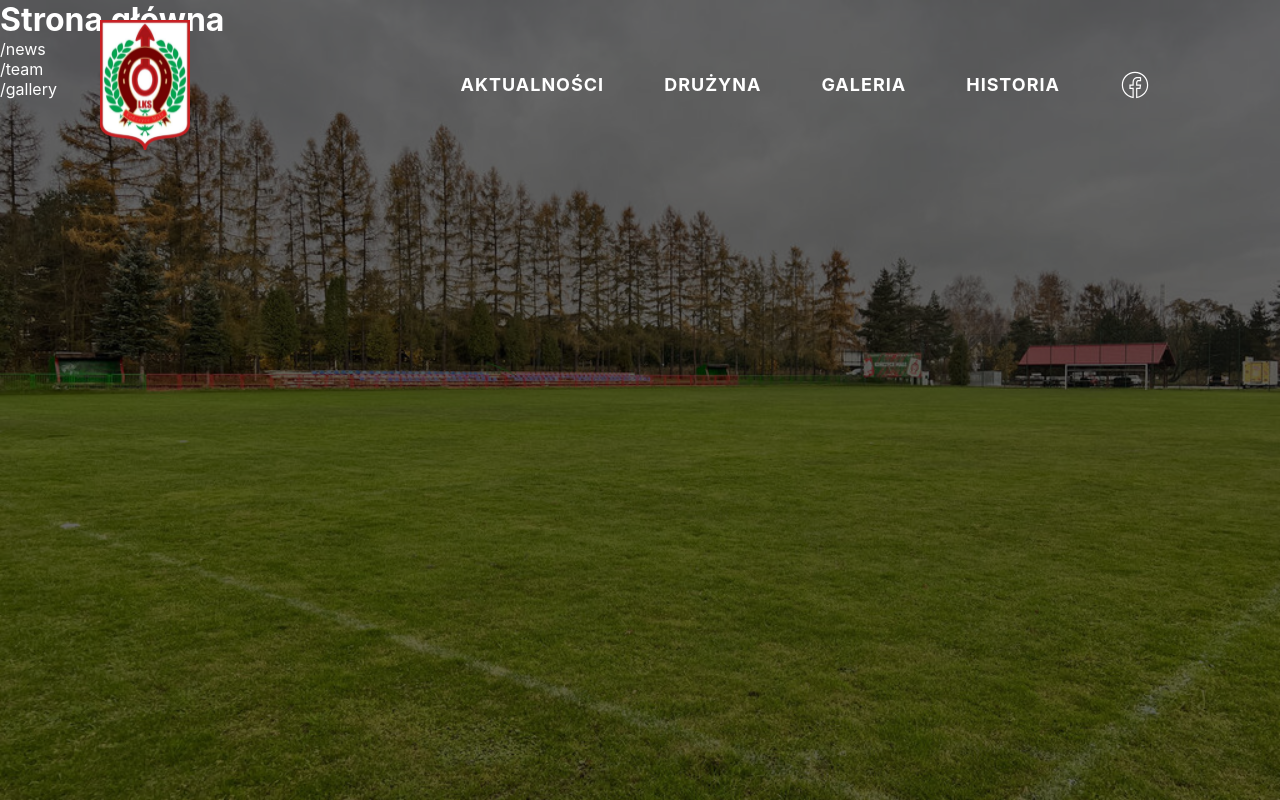
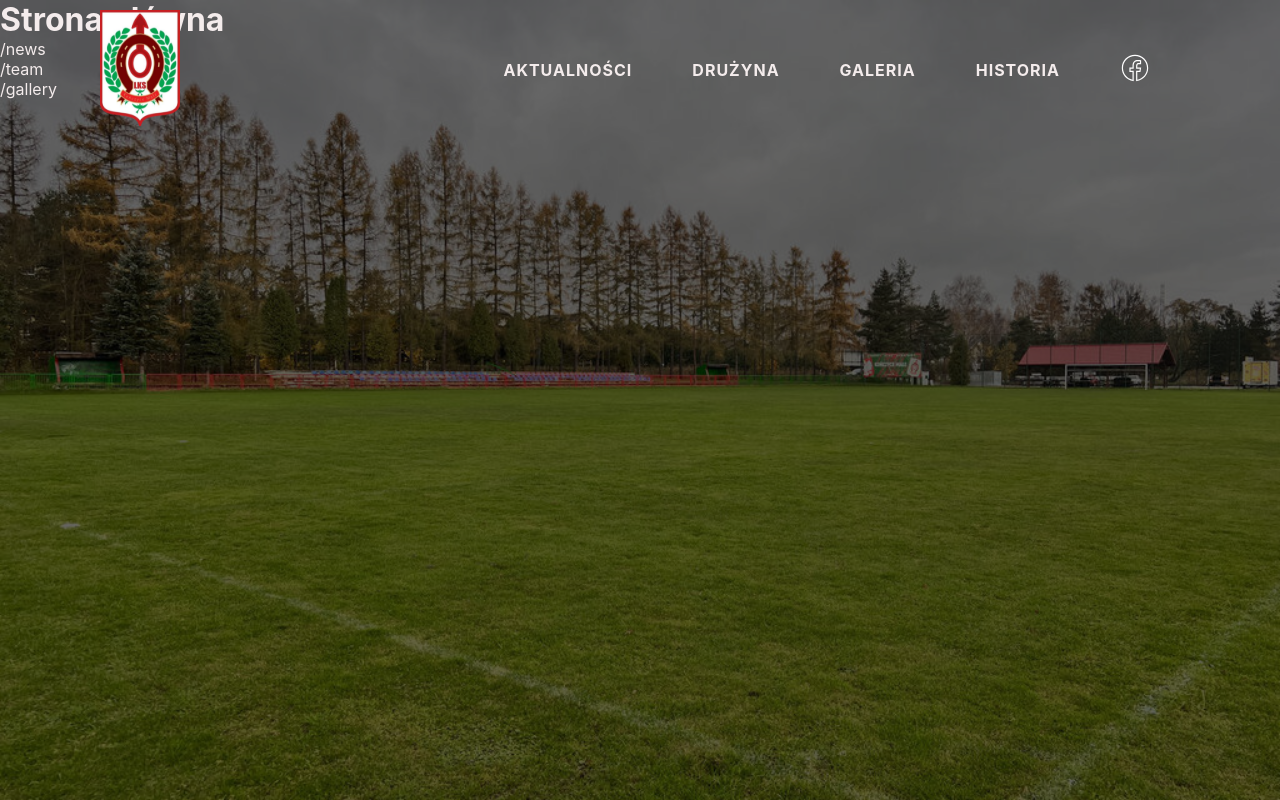
Before and after one commit to Manioo77/lks-konczyce-male, a Next.js app: page / in a window 1280 px wide. Built offline with nearby package versions, Linux system fonts and the light colour scheme.

Commit message:
Updated after review LKS-4

```diff
--- a/components/Header/Header.module.scss
+++ b/components/Header/Header.module.scss
@@ -1,24 +1,25 @@
-.header {
-	width: 100%;
-	position: fixed;
-	display: flex;
-	justify-content: space-between;
-	align-items: center;
-	padding: 0 100px;
-	z-index: 2;
-	transition: 0.3s;
-}
+@import '../../styles/variables.scss';
+@import '../../styles/palette.scss';
 
+.header,
 .blur {
 	width: 100%;
 	position: fixed;
 	display: flex;
 	justify-content: space-between;
 	align-items: center;
-	padding: 0 100px;
-	background-color: rgba($color: #000000, $alpha: 0.2);
+	padding: 0 spacing(10);
 	transition: 0.3s;
 	z-index: 2;
+}
+
+.header {
+	height: spacing(14);
+}
+
+.blur {
+	height: spacing(11);
+	background-color: rgba($color: #000000, $alpha: 0.2);
 }
 
 .ul {
@@ -28,23 +29,23 @@
 
 .li {
 	position: relative;
-	padding: 0 30px;
+	margin: 0 spacing(3);
 	font-weight: 700;
-	font-size: 1.8rem;
-	letter-spacing: 1px;
+	font-size: spacing(1.6);
+	letter-spacing: spacing(0.1);
+	text-transform: uppercase;
 	list-style: none;
-	color: #fff;
+	color: $customWhite;
 	transition: 0.3s;
-	margin-bottom: 5px;
 }
 
 .li::before,
 .li::after {
 	content: '';
 	position: absolute;
-	width: 0px;
-	bottom: -5px;
-	border-bottom: 2px solid rgb(255, 255, 255);
+	width: spacing(0);
+	bottom: spacing(-0.5);
+	border-bottom: spacing(0.2) solid $customWhite;
 	transition: 0.3s;
 }
 
@@ -58,7 +59,7 @@
 
 .li:hover::before,
 .li:hover::after {
-	width: 30%;
+	width: 50%;
 }
 
 .li::after:nth-last-child(0),
@@ -68,7 +69,7 @@
 }
 
 .iconFacebookContainer {
-	padding: 0 30px;
+	padding: 0 spacing(3);
 	list-style: none;
 }
 
@@ -82,15 +83,15 @@
 
 .logo {
 	width: 100%;
-	max-width: 90px;
-	margin: 20px 0;
+	max-width: spacing(8);
+	margin: spacing(2) 0;
 	transition: 0.3s;
 }
 
 .logoScroll {
 	width: 100%;
-	max-width: 60px;
-	margin: 10px 0;
+	max-width: spacing(6);
+	margin: spacing(1) 0;
 	transition: 0.3s;
 }
 
@@ -101,6 +102,6 @@
 }
 
 .active {
-	padding-bottom: 3px;
-	border-bottom: 2px solid white;
+	padding-bottom: spacing(0.3);
+	border-bottom: spacing(0.2) solid $customWhite;
 }
--- a/components/Header/Header.tsx
+++ b/components/Header/Header.tsx
@@ -22,34 +22,34 @@ export default function Header() {
 
 	return (
 		<>
-			<header className={scrollPage === true ? styles.blur : styles.header}>
+			<header className={scrollPage ? styles.blur : styles.header}>
 				<Link href='/'>
-					<img src='/icons/logoLks.svg' alt='logo' className={scrollPage === true ? styles.logoScroll : styles.logo} />
+					<img src='/icons/logoLks.svg' alt='logo' className={scrollPage ? styles.logoScroll : styles.logo} />
 				</Link>
 				<nav>
 					<ul className={styles.ul}>
 						<li className={styles.li}>
 							<Link href='/news' className={router.pathname == '/news' ? styles.active : ''}>
-								AKTUALNOŚCI
+								aktualności
 							</Link>
 						</li>
 						<li className={styles.li}>
 							<Link href='/team' className={router.pathname == '/team' ? styles.active : ''}>
-								DRUŻYNA
+								drużyna
 							</Link>
 						</li>
 						<li className={styles.li}>
 							<Link href='/gallery' className={router.pathname == '/gallery' ? styles.active : ''}>
-								GALERIA
+								galeria
 							</Link>
 						</li>
 						<li className={styles.li}>
 							<Link href='/history' className={router.pathname == '/history' ? styles.active : ''}>
-								HISTORIA
+								historia
 							</Link>
 						</li>
 						<li className={styles.iconFacebookContainer}>
-							<a href='https://www.facebook.com/lkskonczycemale?locale=pl_PL' target='_blank'>
+							<a href='https://www.facebook.com/lkskonczycemale?locale=pl_PL' target='_blank' rel='noopener noreferrer'>
 								<img className={styles.iconFacebook} src='/icons/facebook.svg' alt='facebook' />
 							</a>
 						</li>
--- a/components/Layout/Layout.module.scss
+++ b/components/Layout/Layout.module.scss
@@ -1,3 +1,5 @@
+@import '../../styles/palette.scss';
+
 .footballPitch {
 	background-image: url('../../public/images/background.jpg');
 	background-size: cover;
@@ -16,5 +18,5 @@
 .text {
 	position: absolute;
 	z-index: 1;
-	color: #fff;
+	color: $customWhite;
 }
```
Also changed, not shown: styles/global.css (+5 -3 lines), public/images/facebook.png (deleted), 1 other file (tests, documents, lock files or other folders).
